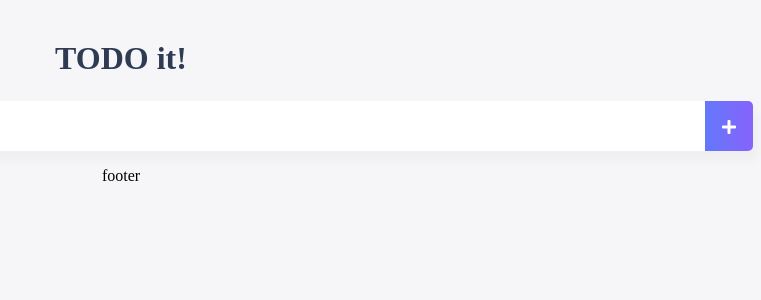
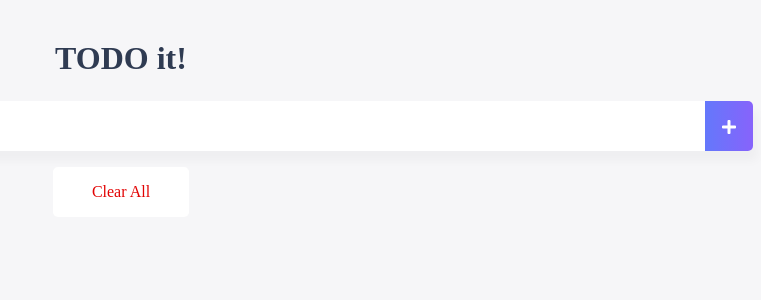
Before and after one commit to misojiwon3/vue-study, a Vue app in the folder todolist/: page / in a window 1280 px wide. Shown: the top 300 px of the page, without its empty margins (519-1280 px from the left). Built offline with nearby package versions, Linux system fonts and the light colour scheme.

Commit message:
todolist 구현

```diff
--- a/todolist/src/components/TodoFooter.vue
+++ b/todolist/src/components/TodoFooter.vue
@@ -1,15 +1,30 @@
 <template>
-  <div>
-    footer
-  </div>
+  <footer class="clearAllContainer">
+    <span class="clearAllBtn" v-on:click="clearTodo">Clear All</span>
+  </footer>
 </template>
 
 <script>
 export default {
-
+  methods: {
+    clearTodo: function() {
+      localStorage.clear();
+    }
+  }
 }
 </script>
 
-<style>
-
+<style scoped>
+.clearAllContainer {
+  width: 8.5rem;
+  height: 50px;
+  line-height: 50px;
+  background-color: white;
+  border-radius: 5px;
+  margin: 0 auto;
+}
+.clearAllBtn {
+  color: #e20303;
+  display: block;
+}
 </style>
--- a/todolist/src/components/TodoInput.vue
+++ b/todolist/src/components/TodoInput.vue
@@ -12,15 +12,18 @@ export default {
   data: function() {
     return {
       newTodoItem: ""
-    }
+    };
   },
   methods: {
     addTodo: function() {
-      localStorage.setItem(this.newTodoItem, this.newTodoItem)
-      this.clearInput()
+      if (this.newTodoItem !== "") {
+        var obj = { completed: false, item: this.newTodoItem };
+        localStorage.setItem(this.newTodoItem, JSON.stringify(obj));
+        this.clearInput();
+      }
     },
-    clearInput: function () {
-      this.newTodoItem = ''
+    clearInput: function() {
+      this.newTodoItem = "";
     }
   }
 };
@@ -42,7 +45,7 @@ input:focus {
 }
 .addContainer {
   float: right;
-  background: linear-gradient(to right, #6478FB, #8763FB);
+  background: linear-gradient(to right, #6478fb, #8763fb);
   display: block;
   width: 3rem;
   border-radius: 0 5px 5px 0;
--- a/todolist/src/components/TodoList.vue
+++ b/todolist/src/components/TodoList.vue
@@ -2,7 +2,8 @@
   <div>
     <ul>
       <li v-for="(item, index) in todoItems" v-bind:key="item" class="shadow">
-        {{item}}
+        <i class="checkBtn fas fa-check" v-bind:class="{checkBtnCompleted: item.completed}" v-on:click="toggleComplete(item, index)"></i>
+        <span v-bind:class="{textCompleted: item.completed}">{{item.item}}</span>
         <span class="removeBtn" v-on:click="removeTodo(item, index)">
           <i class="fas fa-trash-alt" ></i>
         </span>
@@ -19,8 +20,8 @@ export default {
     if (localStorage.length > 0) {
       for (var i = 0; i < localStorage.length; i++) {
         if (localStorage.key(i) !== "loglevel:webpack-dev-server") {
-          this.todoItems.push(localStorage.key(i));
-          console.log(localStorage.key(i));
+          console.log(JSON.parse(localStorage.getItem(localStorage.key(i))));
+          this.todoItems.push(JSON.parse(localStorage.getItem(localStorage.key(i))));
         }
       }
     }
@@ -35,6 +36,12 @@ export default {
       console.log(item, index);
       localStorage.removeItem(item);
       this.todoItems.splice(index, 1);
+    },
+    toggleComplete: function(item, index) {
+      item.completed = !item.completed;
+      localStorage.removeItem(item.item);
+      localStorage.setItem(item.item, JSON.stringify(item))
+      console.log(index);
     }
   }
 };
```
